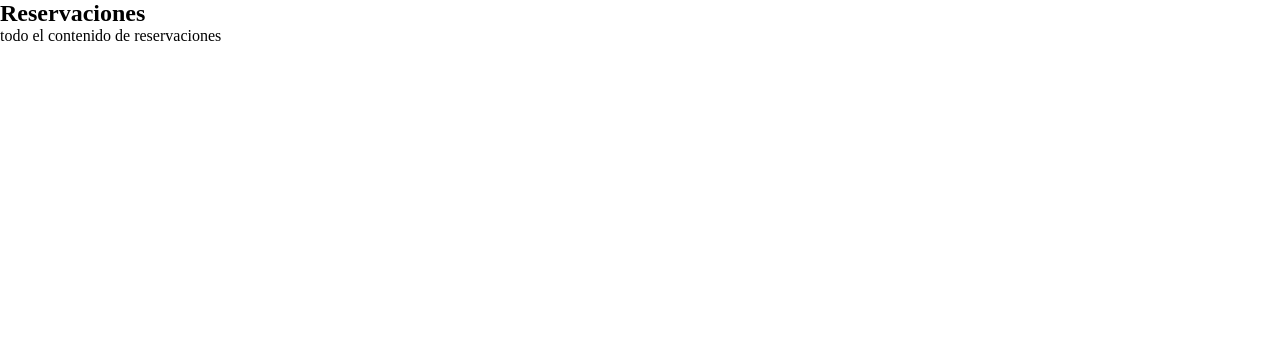
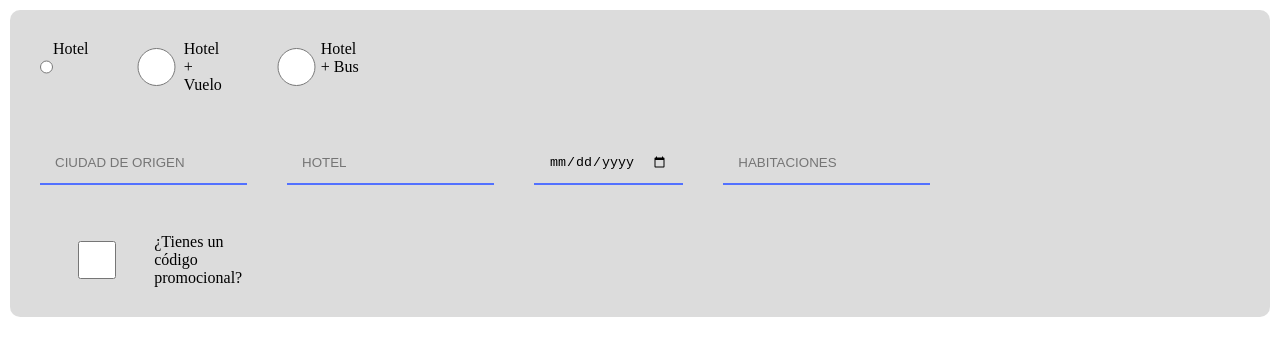
Before and after one commit to juan061734/hermes-front, a plain HTML site: page reservas/index.html in a window 1280 px wide. Drawn offline with Linux system fonts and the light colour scheme.

Commit message:
inicio actividad 2 y 3

```diff
--- a/reservas/index.html
+++ b/reservas/index.html
@@ -6,7 +6,7 @@
       name="viewport"
       content="width=device-width, initial-scale=1.0"
     />
-    <title>Navbar</title>
+    <title>Reservaciones</title>
     <link
       rel="stylesheet"
       href="style.css"
@@ -15,8 +15,45 @@
   <body>
     <main>
       <section>
-        <h1>Reservaciones</h1>
-        todo el contenido de reservaciones
+        <article>
+          <form action="">
+            <div>
+              <label>
+                <input type="radio" name="tipoReservacion">
+                Hotel
+              </label>
+              <label>
+                <input type="radio" name="tipoReservacion">
+                Hotel + Vuelo
+              </label>
+              <label>
+                <input type="radio" name="tipoReservacion">
+                Hotel + Bus
+              </label>
+            </div>
+            <div>
+              <label for="">
+                <input type="text" name="ciudad" id="ciudad" placeholder="CIUDAD DE ORIGEN">
+              </label>
+              <label for="">
+                <input type="text" name="hotel" id="hotel" placeholder="HOTEL">
+              </label>
+              <label for="">
+                <input type="date" name="fecha" id="fecha" placeholder="FECHA">
+              </label>
+              <label for="">
+                <input type="number" name="habitaciones" id="habitaciones" placeholder="HABITACIONES">
+              </label>
+            </div>
+            <div>
+              <label>
+                <input type="checkbox" name="promocion" id="promocion">
+                ¿Tienes un código promocional?
+              </label>
+            </div>
+            </form>
+          </form>
+        </section>
       </section>
     </main>
   </body>
--- a/reservas/style.css
+++ b/reservas/style.css
@@ -3,3 +3,30 @@
   padding: 0;
   box-sizing: border-box;
 }
+
+article{
+  background-color: #a6a6a665;
+  padding: 10px;
+  margin: 10px;
+  border-radius: 10px;
+}
+
+input {
+  background-color: transparent;
+  border: 0;
+  border-bottom: 2px solid #5271ff;
+  padding: 12px 15px;
+  margin: 8px 0;
+  width: 100%;
+}
+
+div{
+  display: flex;
+
+}
+
+label{
+  display: flex;
+  padding: 10px;
+  margin: 10px;
+}
```
Also changed, not shown: navbar/index.html (+18 -9 lines), navbar/style.css (+29 -0 lines).
